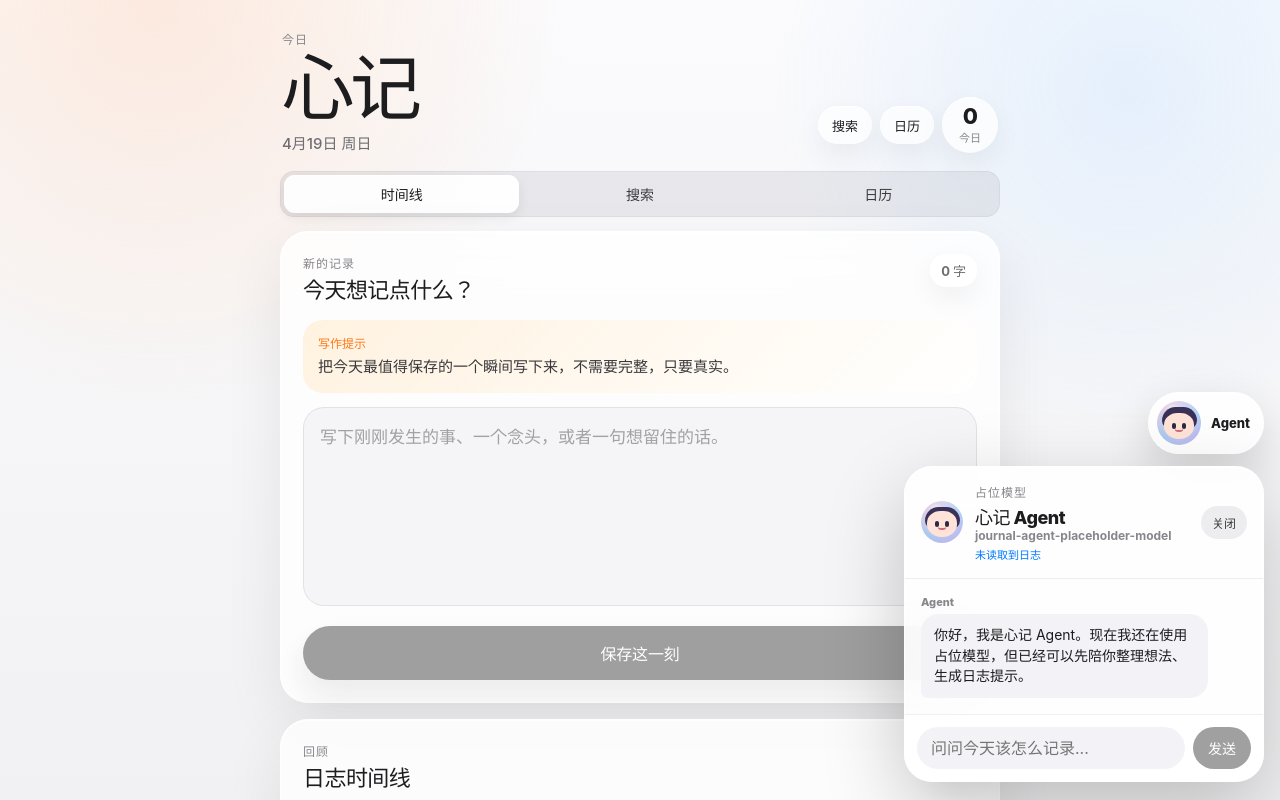
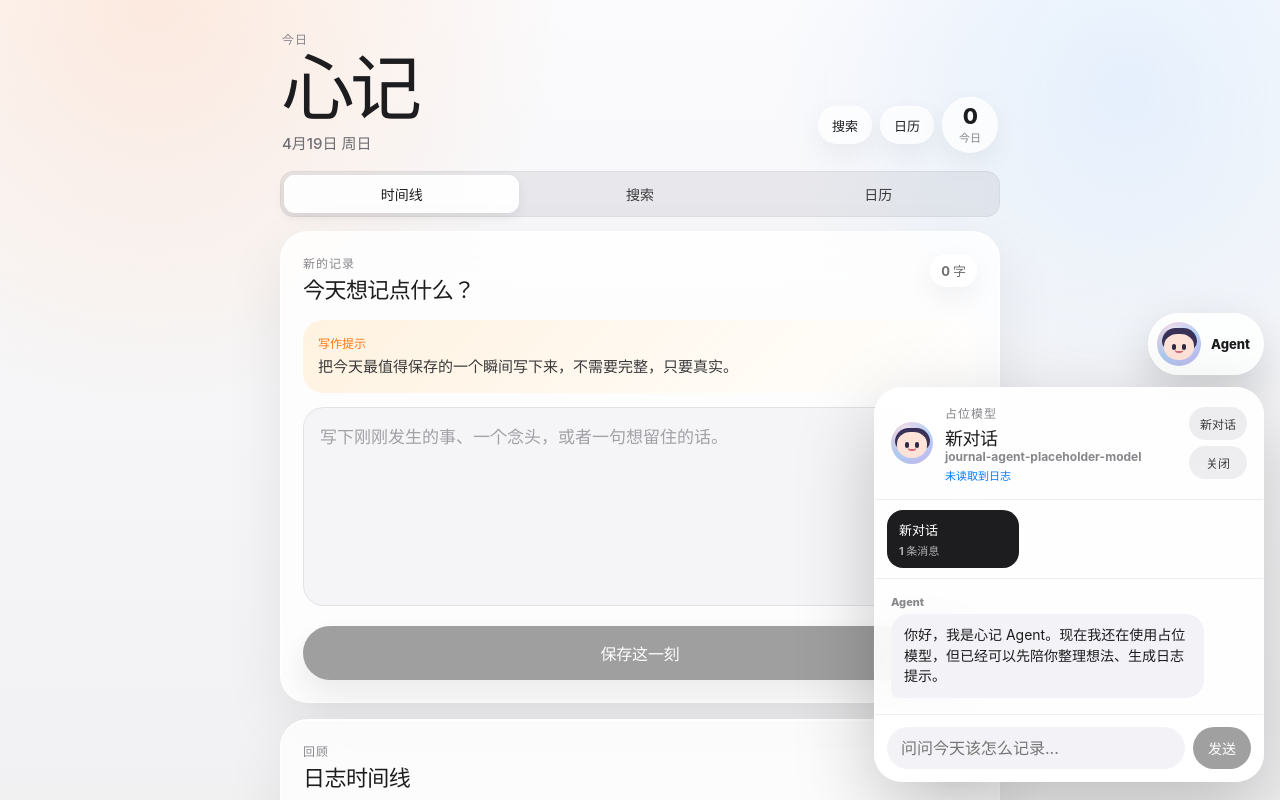
Before and after one commit to kkkkakk56/log_agent, a Vue app in the folder journal-agent/: page / in a window 1280 px wide. Both pictures are taken after a click on the button "Agent". Shown: the top 800 px of the page. Built offline with nearby package versions, Linux system fonts and the light colour scheme.

Commit message:
feat: persist agent conversations

```diff
--- a/journal-agent/src/App.vue
+++ b/journal-agent/src/App.vue
@@ -11,6 +11,14 @@ import {
   type AgentChatMessage,
 } from './services/agentClient';
 import { buildJournalContextTool } from './services/journalContextTool';
+import {
+  appendAgentConversationMessage,
+  createAgentConversation,
+  getActiveAgentConversationId,
+  getAgentConversations,
+  setActiveAgentConversationId,
+  type AgentConversation,
+} from './storage/agentConversationStore';
 import {
   createEntry,
   deleteEntry,
@@ -33,6 +41,21 @@ import {
 
 type ActiveView = 'timeline' | 'search' | 'calendar';
 
+function createAgentWelcomeMessage(): AgentChatMessage {
+  return createAgentMessage(
+    'assistant',
+    isAgentUsingPlaceholder()
+      ? '你好，我是心记 Agent。现在我还在使用占位模型，但已经可以先陪你整理想法、生成日志提示。'
+      : '你好，我是心记 Agent。已经检测到本地 .env API 配置，可以尝试调用真实模型。',
+  );
+}
+
+const initialAgentConversations = getAgentConversations();
+
+if (initialAgentConversations.length === 0) {
+  createAgentConversation([createAgentWelcomeMessage()]);
+}
+
 const entries = ref<JournalEntry[]>(getEntries());
 const activeView = ref<ActiveView>('timeline');
 const draftContent = ref('');
@@ -44,14 +67,10 @@ const selectedDateKey = ref(getLocalDateKey(new Date()));
 const agentPanelOpen = ref(false);
 const agentInput = ref('');
 const agentIsThinking = ref(false);
-const agentMessages = ref<AgentChatMessage[]>([
-  createAgentMessage(
-    'assistant',
-    isAgentUsingPlaceholder()
-      ? '你好，我是心记 Agent。现在我还在使用占位模型，但已经可以先陪你整理想法、生成日志提示。'
-      : '你好，我是心记 Agent。已经检测到本地 .env API 配置，可以尝试调用真实模型。',
-  ),
-]);
+const agentConversations = ref<AgentConversation[]>(getAgentConversations());
+const activeAgentConversationId = ref<string | null>(
+  getActiveAgentConversationId(agentConversations.value),
+);
 
 const groupedEntries = computed(() => groupEntriesByDate(entries.value));
 
@@ -76,6 +95,17 @@ const draftCharacterCount = computed(() => draftContent.value.trim().length);
 const canSaveDraft = computed(() => draftCharacterCount.value > 0);
 const agentModeLabel = computed(() => getAgentModeLabel());
 const agentModelLabel = computed(() => getAgentModelLabel());
+const activeAgentConversation = computed(() =>
+  agentConversations.value.find(
+    (conversation) => conversation.id === activeAgentConversationId.value,
+  ) ??
+  agentConversations.value[0] ??
+  null,
+);
+const agentMessages = computed(() => activeAgentConversation.value?.messages ?? []);
+const activeAgentConversationTitle = computed(
+  () => activeAgentConversation.value?.title ?? '新对话',
+);
 const agentJournalContext = computed(() =>
   buildJournalContextTool(entries.value, agentInput.value),
 );
@@ -120,6 +150,21 @@ const selectedDateLabel = computed(() => {
 
 function refreshEntries() {
   entries.value = getEntries();
+}
+
+function refreshAgentConversations() {
+  agentConversations.value = getAgentConversations();
+
+  if (
+    !activeAgentConversationId.value ||
+    !agentConversations.value.some(
+      (conversation) => conversation.id === activeAgentConversationId.value,
+    )
+  ) {
+    activeAgentConversationId.value = getActiveAgentConversationId(
+      agentConversations.value,
+    );
+  }
 }
 
 function setActiveView(view: ActiveView) {
@@ -229,6 +274,31 @@ function closeAgentPanel() {
   agentPanelOpen.value = false;
 }
 
+function startNewAgentConversation() {
+  const conversation = createAgentConversation([createAgentWelcomeMessage()]);
+  activeAgentConversationId.value = conversation.id;
+  agentInput.value = '';
+  refreshAgentConversations();
+}
+
+function selectAgentConversation(id: string) {
+  activeAgentConversationId.value = id;
+  setActiveAgentConversationId(id);
+  agentInput.value = '';
+}
+
+function ensureActiveAgentConversation(): AgentConversation {
+  if (activeAgentConversation.value) {
+    return activeAgentConversation.value;
+  }
+
+  const conversation = createAgentConversation([createAgentWelcomeMessage()]);
+  activeAgentConversationId.value = conversation.id;
+  refreshAgentConversations();
+
+  return conversation;
+}
+
 async function submitAgentMessage() {
   const content = agentInput.value.trim();
 
@@ -236,25 +306,32 @@ async function submitAgentMessage() {
     return;
   }
 
+  const conversation = ensureActiveAgentConversation();
   const userMessage = createAgentMessage('user', content);
-  agentMessages.value = [...agentMessages.value, userMessage];
+  appendAgentConversationMessage(conversation.id, userMessage);
+  refreshAgentConversations();
   agentInput.value = '';
   agentIsThinking.value = true;
 
   try {
+    const requestConversation = agentConversations.value.find(
+      (item) => item.id === conversation.id,
+    );
     const assistantMessage = await sendAgentMessage({
-      messages: agentMessages.value,
+      messages: requestConversation?.messages ?? [userMessage],
       entries: entries.value,
     });
-    agentMessages.value = [...agentMessages.value, assistantMessage];
+    appendAgentConversationMessage(conversation.id, assistantMessage);
+    refreshAgentConversations();
   } catch {
-    agentMessages.value = [
-      ...agentMessages.value,
+    appendAgentConversationMessage(
+      conversation.id,
       createAgentMessage(
         'assistant',
         '我刚刚没有连上模型服务。现在先检查占位 URL / API Key / model，之后我们会把真实请求接到后端代理。',
       ),
-    ];
+    );
+    refreshAgentConversations();
   } finally {
     agentIsThinking.value = false;
   }
@@ -585,14 +662,32 @@ async function submitAgentMessage() {
           </span>
           <div>
             <p class="eyebrow">{{ agentModeLabel }}</p>
-            <h2 id="agent-title">心记 Agent</h2>
+            <h2 id="agent-title">{{ activeAgentConversationTitle }}</h2>
             <span>{{ agentModelLabel }}</span>
             <small>{{ agentJournalContext.statusLabel }}</small>
           </div>
-          <button class="panel-close" type="button" aria-label="关闭 Agent 浮窗" @click="closeAgentPanel">
-            关闭
+          <div class="agent-header-actions">
+            <button class="panel-close" type="button" @click="startNewAgentConversation">
+              新对话
+            </button>
+            <button class="panel-close" type="button" aria-label="关闭 Agent 浮窗" @click="closeAgentPanel">
+              关闭
+            </button>
+          </div>
+        </header>
+
+        <div class="agent-conversation-list" aria-label="Agent 历史对话">
+          <button
+            v-for="conversation in agentConversations"
+            :key="conversation.id"
+            type="button"
+            :class="{ active: conversation.id === activeAgentConversationId }"
+            @click="selectAgentConversation(conversation.id)"
+          >
+            <strong>{{ conversation.title }}</strong>
+            <span>{{ conversation.messages.length }} 条消息</span>
           </button>
-        </header>
+        </div>
 
         <div class="agent-messages" aria-live="polite">
           <article
--- /dev/null
+++ b/journal-agent/src/storage/agentConversationStore.ts
@@ -0,0 +1,176 @@
+import type { AgentChatMessage } from '../services/agentClient';
+
+const STORAGE_KEY = 'journal-agent.agent.conversations.v1';
+const ACTIVE_CONVERSATION_KEY = 'journal-agent.agent.activeConversationId.v1';
+const DEFAULT_TITLE = '新对话';
+const MAX_TITLE_LENGTH = 18;
+
+export interface AgentConversation {
+  id: string;
+  title: string;
+  createdAt: string;
+  updatedAt: string;
+  messages: AgentChatMessage[];
+}
+
+const isRecord = (value: unknown): value is Record<string, unknown> =>
+  typeof value === 'object' && value !== null;
+
+const isAgentChatMessage = (value: unknown): value is AgentChatMessage =>
+  isRecord(value) &&
+  typeof value.id === 'string' &&
+  (value.role === 'user' || value.role === 'assistant') &&
+  typeof value.content === 'string' &&
+  typeof value.createdAt === 'string';
+
+const isAgentConversation = (value: unknown): value is AgentConversation =>
+  isRecord(value) &&
+  typeof value.id === 'string' &&
+  typeof value.title === 'string' &&
+  typeof value.createdAt === 'string' &&
+  typeof value.updatedAt === 'string' &&
+  Array.isArray(value.messages) &&
+  value.messages.every(isAgentChatMessage);
+
+const createId = (): string => {
+  if (typeof crypto !== 'undefined' && typeof crypto.randomUUID === 'function') {
+    return crypto.randomUUID();
+  }
+
+  return `conversation-${Date.now()}-${Math.random().toString(36).slice(2, 10)}`;
+};
+
+const readConversations = (): AgentConversation[] => {
+  try {
+    const rawConversations = localStorage.getItem(STORAGE_KEY);
+
+    if (!rawConversations) {
+      return [];
+    }
+
+    const parsedConversations: unknown = JSON.parse(rawConversations);
+
+    if (!Array.isArray(parsedConversations)) {
+      return [];
+    }
+
+    return parsedConversations.filter(isAgentConversation);
+  } catch {
+    return [];
+  }
+};
+
+const writeConversations = (conversations: AgentConversation[]): boolean => {
+  try {
+    localStorage.setItem(STORAGE_KEY, JSON.stringify(conversations));
+    return true;
+  } catch {
+    return false;
+  }
+};
+
+const sortByUpdatedAtDesc = (
+  conversations: AgentConversation[],
+): AgentConversation[] =>
+  [...conversations].sort(
+    (firstConversation, secondConversation) =>
+      new Date(secondConversation.updatedAt).getTime() -
+      new Date(firstConversation.updatedAt).getTime(),
+  );
+
+const createTitleFromContent = (content: string): string => {
+  const normalizedContent = content.trim().replace(/\s+/g, ' ');
+
+  if (!normalizedContent) {
+    return DEFAULT_TITLE;
+  }
+
+  return normalizedContent.slice(0, MAX_TITLE_LENGTH);
+};
+
+const getNextTitle = (
+  conversation: AgentConversation,
+  message: AgentChatMessage,
+): string => {
+  if (conversation.title !== DEFAULT_TITLE || message.role !== 'user') {
+    return conversation.title;
+  }
+
+  return createTitleFromContent(message.content);
+};
+
+export const getAgentConversations = (): AgentConversation[] =>
+  sortByUpdatedAtDesc(readConversations());
+
+export const getActiveAgentConversationId = (
+  conversations = getAgentConversations(),
+): string | null => {
+  try {
+    const activeConversationId = localStorage.getItem(ACTIVE_CONVERSATION_KEY);
+
+    if (
+      activeConversationId &&
+      conversations.some((conversation) => conversation.id === activeConversationId)
+    ) {
+      return activeConversationId;
+    }
+  } catch {
+    // Fall through to the most recently updated conversation.
+  }
+
+  return conversations[0]?.id ?? null;
+};
+
+export const setActiveAgentConversationId = (id: string): void => {
+  try {
+    localStorage.setItem(ACTIVE_CONVERSATION_KEY, id);
+  } catch {
+    // Ignore storage failures so switching conversations stays safe.
+  }
+};
+
+export const createAgentConversation = (
+  initialMessages: AgentChatMessage[] = [],
+): AgentConversation => {
+  const now = new Date().toISOString();
+  const conversation: AgentConversation = {
+    id: createId(),
+    title: DEFAULT_TITLE,
+    createdAt: now,
+    updatedAt: now,
+    messages: initialMessages,
+  };
+  const conversations = [conversation, ...readConversations()];
+
+  writeConversations(conversations);
+  setActiveAgentConversationId(conversation.id);
+
+  return conversation;
+};
+
+export const appendAgentConversationMessage = (
+  id: string,
+  message: AgentChatMessage,
+): AgentConversation | null => {
+  const conversations = readConversations();
+  const conversationIndex = conversations.findIndex(
+    (conversation) => conversation.id === id,
+  );
+
+  if (conversationIndex === -1) {
+    return null;
+  }
+
+  const now = new Date().toISOString();
+  const currentConversation = conversations[conversationIndex];
+  const updatedConversation: AgentConversation = {
+    ...currentConversation,
+    title: getNextTitle(currentConversation, message),
+    updatedAt: now,
+    messages: [...currentConversation.messages, message],
+  };
+  const nextConversations = [...conversations];
+  nextConversations[conversationIndex] = updatedConversation;
+
+  return writeConversations(nextConversations) ? updatedConversation : null;
+};
--- a/journal-agent/src/style.css
+++ b/journal-agent/src/style.css
@@ -753,7 +753,7 @@ h3 {
 }
 
 .agent-panel {
-  width: min(360px, calc(100vw - 32px));
+  width: min(390px, calc(100vw - 32px));
   max-height: min(620px, calc(100vh - 132px));
   overflow: hidden;
   border: 1px solid rgba(255, 255, 255, 0.76);
@@ -772,6 +772,11 @@ h3 {
   gap: 12px;
   padding: 16px;
   border-bottom: 1px solid rgba(60, 60, 67, 0.08);
+}
+
+.agent-header-actions {
+  display: grid;
+  gap: 6px;
 }
 
 .agent-panel-header h2 {
@@ -798,9 +803,59 @@ h3 {
   font-size: 12px;
 }
 
+.agent-conversation-list {
+  display: flex;
+  gap: 8px;
+  overflow-x: auto;
+  padding: 10px 12px;
+  border-bottom: 1px solid rgba(60, 60, 67, 0.08);
+  scrollbar-width: none;
+}
+
+.agent-conversation-list::-webkit-scrollbar {
+  display: none;
+}
+
+.agent-conversation-list button {
+  display: grid;
+  min-width: 132px;
+  max-width: 180px;
+  border: 0;
+  border-radius: 16px;
+  padding: 10px 12px;
+  background: rgba(242, 242, 247, 0.72);
+  color: #1d1d1f;
+  cursor: pointer;
+  text-align: left;
+}
+
+.agent-conversation-list button.active {
+  background: #1d1d1f;
+  color: #fff;
+}
+
+.agent-conversation-list strong {
+  overflow: hidden;
+  font-size: 13px;
+  font-weight: 760;
+  text-overflow: ellipsis;
+  white-space: nowrap;
+}
+
+.agent-conversation-list span {
+  margin-top: 3px;
+  color: #86868b;
+  font-size: 11px;
+  font-weight: 650;
+}
+
+.agent-conversation-list button.active span {
+  color: rgba(255, 255, 255, 0.66);
+}
+
 .agent-messages {
   display: grid;
-  max-height: 380px;
+  max-height: 330px;
   gap: 10px;
   overflow-y: auto;
   padding: 16px;
```
Also changed, not shown: 2 other files (tests, documents, lock files or other folders).
